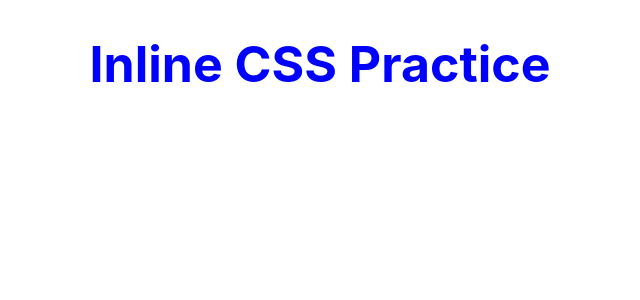
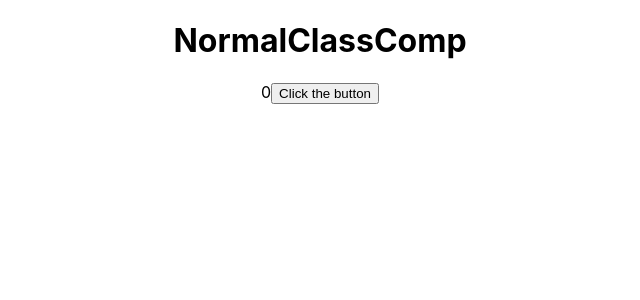
Before and after one commit to Dinesh107/RFS10amMar24Besant, a React (Create React App) app: page / in a window 1280 px wide. Shown: the top 300 px of the page, without its empty margins (320-960 px from the left). Built offline with nearby package versions, Linux system fonts and the light colour scheme.

Commit message:
FourthCommit

```diff
--- a/src/App.js
+++ b/src/App.js
@@ -1,5 +1,6 @@
 import logo from './logo.svg';
 import './App.css';
+import React, {Fragment} from 'react';
 import WelcomeMessage from './Components/FunctionalComp';
 import WelcomeStudent from './Components/ClassComp';
 import StatePractice from './Components/StatePractice';
@@ -11,12 +12,21 @@ import CondIfElsePractice from './Components/CondIfElsePractice';
 import ListRenderPractice from './Components/ListRenderPractice';
 import CssInReactPractice from './Components/CssInReactPractice';
 import InlineCssPractice from './Components/InlineCssPractice';
+import FragmentsPractice from './Components/FragmentsPractice';
+import PureCompPractice from './Components/PureCompPractice';
+import NormalClassComp from './Components/NormalClassComp';
 
 function App() {
   return (
-    <div className="App">
+    <div className='App'>
 
-      <InlineCssPractice/>
+      {/* <NormalClassComp/> */}
+
+      <PureCompPractice/>
+
+      {/* <FragmentsPractice/> */}
+
+      {/* <InlineCssPractice/> */}
 
       {/* <CssInReactPractice heading1 = {true} /> */}
 
--- /dev/null
+++ b/src/Components/FragmentsPractice.js
@@ -0,0 +1,15 @@
+import React, { Component } from 'react'
+import TableRowForFragmentsPractice from './TableRowForFragmentsPractice'
+
+class FragmentsPractice extends Component {
+  render() {
+    return (
+      <div>
+        <h1>Students, This is Fragment Practice</h1>
+        <TableRowForFragmentsPractice/>
+      </div>
+    )
+  }
+}
+
+export default FragmentsPractice
--- /dev/null
+++ b/src/Components/NormalClassComp.js
@@ -0,0 +1,39 @@
+//Normal class Component for Understanding pure component
+
+import React, { Component } from 'react'
+
+export class NormalClassComp extends Component {
+
+  constructor(props) {
+    super(props)
+
+    this.state = {
+       count:0,
+    }
+  }
+
+
+onIncrement = () => {
+
+    this.setState({
+      count: 0,
+    })
+}
+
+  render() {
+
+     console.log("normal comp render method call");
+
+    return (
+      <div>
+
+        <h1>NormalClassComp</h1>
+        {this.state.count}
+
+        <button onClick={this.onIncrement} >Click the button</button>
+      </div>
+    )
+  }
+}
+
+export default NormalClassComp
--- /dev/null
+++ b/src/Components/PureCompPractice.js
@@ -0,0 +1,37 @@
+import React, { PureComponent } from 'react'
+
+class PureCompPractice extends PureComponent {
+
+    constructor(props) {
+        super(props)
+
+        this.state = {
+           count:0,
+        }
+      }
+
+
+    onIncrement = () => {
+
+        this.setState({
+          count: 0,
+        })
+    }
+
+      render() {
+
+         console.log("Pure comp render method call");
+
+        return (
+          <div>
+
+            <h1>NormalClassComp</h1>
+            {this.state.count}
+
+            <button onClick={this.onIncrement} >Click the button</button>
+          </div>
+        )
+      }
+    }
+
+export default PureCompPractice
--- /dev/null
+++ b/src/Components/TableColumnFragmentsPractice.js
@@ -0,0 +1,14 @@
+import React, { Component } from 'react'
+
+class TableColumnFragmentsPractice extends Component {
+  render() {
+    return (
+      <>
+        <td>Student1</td>
+        <td>Student2</td>
+      </>
+    )
+  }
+}
+
+export default TableColumnFragmentsPractice
--- /dev/null
+++ b/src/Components/TableRowForFragmentsPractice.js
@@ -0,0 +1,16 @@
+import React, { Component } from 'react'
+import TableColumnFragmentsPractice from './TableColumnFragmentsPractice'
+
+class TableRowForFragmentsPractice extends Component {
+  render() {
+    return (
+      <table>
+        <tr>
+            <TableColumnFragmentsPractice/>
+        </tr>
+      </table>
+    )
+  }
+}
+
+export default TableRowForFragmentsPractice
```
